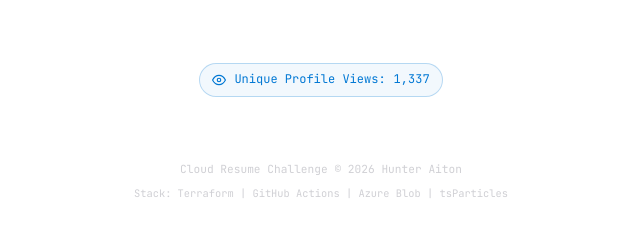
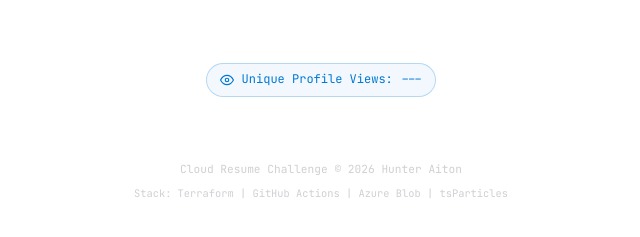
Before and after one commit to HunterAiton/cloudresume, a plain HTML site: page frontend/index.html in a window 1280 px wide. Shown: the part 2646-2883 px from the top of the page, 319-959 px from the left. Drawn offline with nearby package versions, Linux system fonts and the light colour scheme; no server answers.

Commit message:
Fix index.html: remove inline counter logic, load azure-api.js externally
Removed visitor counter logic from index.html.

```diff
--- a/frontend/index.html
+++ b/frontend/index.html
@@ -482,17 +482,7 @@
             retina_detect: true
         });
 
-        // Visitor Counter Logic
-        async function updateCounter() {
-            try {
-                // Placeholder - update with your actual Azure Function URL
-                document.getElementById('count').innerText = "1,337";
-            } catch (err) {
-                console.error('Failed to fetch visitor count');
-                document.getElementById('count').innerText = "Unavailable";
-            }
-        }
-        updateCounter();
-    </script>
+        </script>
+        <script src="./azure-api.js"></script>
 </body>
 </html>
```
